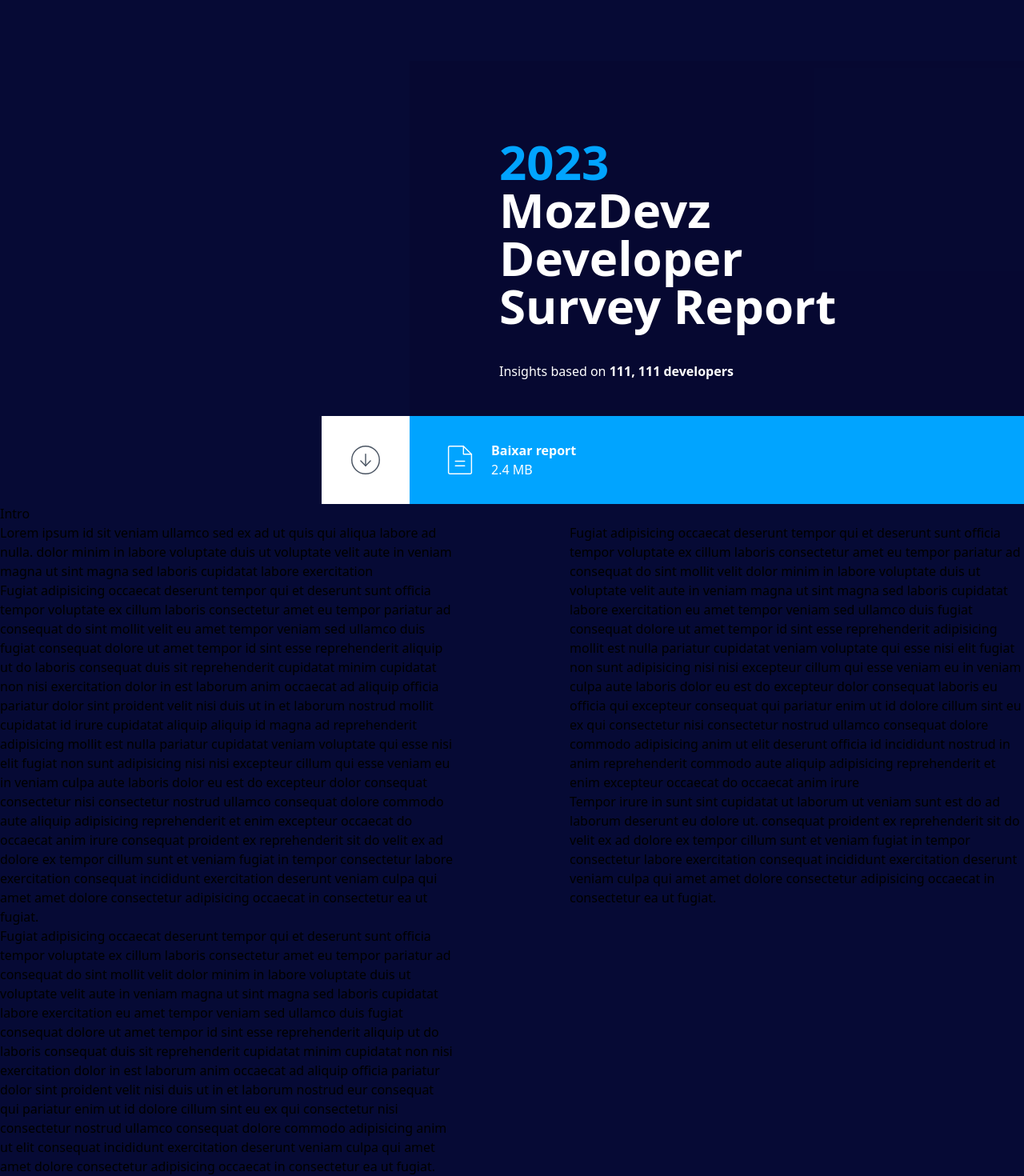
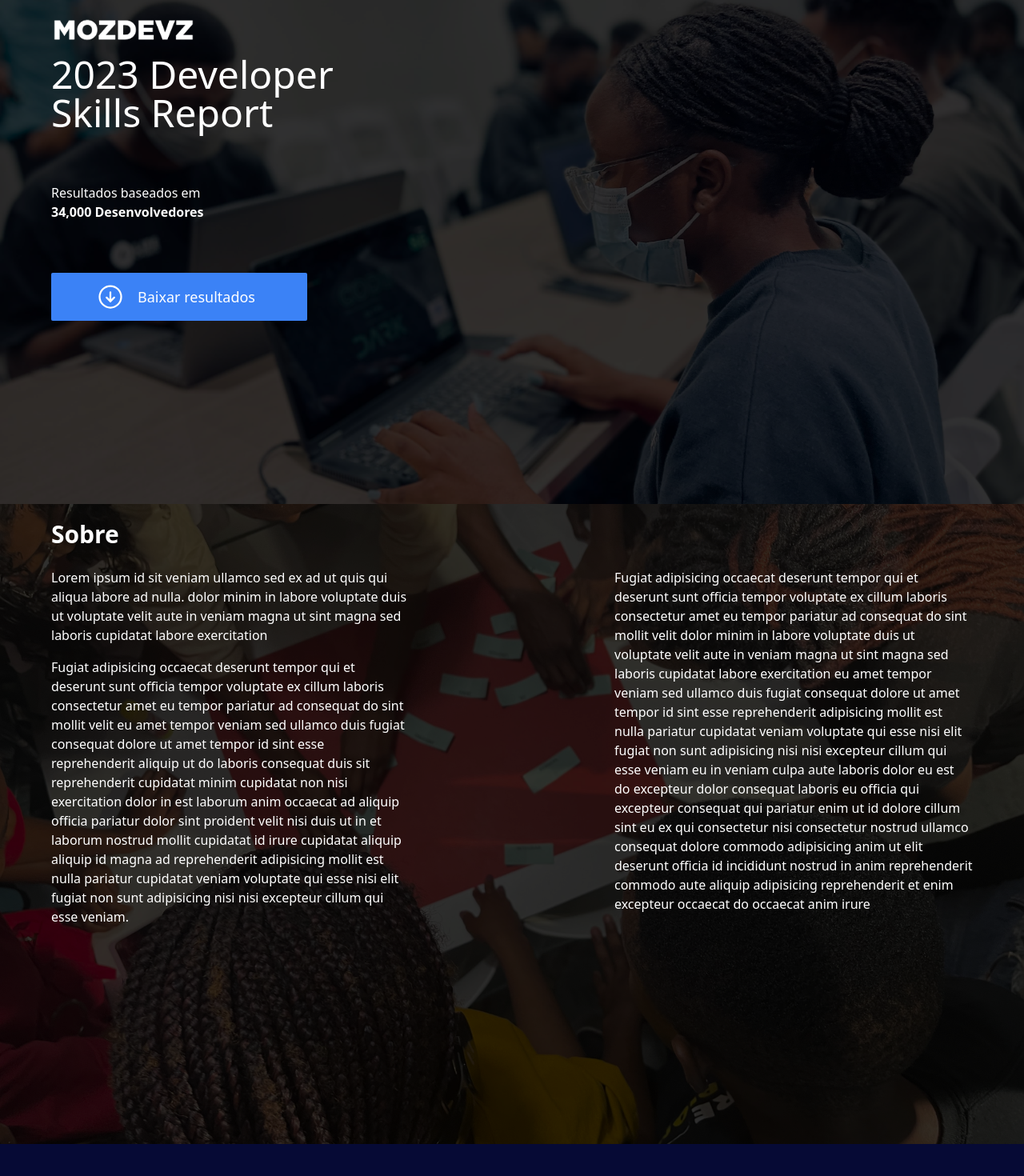
Before and after one commit to Maputo-Frontenders/survey-report, a Next.js app: page / in a window 1280 px wide. Shown: the part 170-1640 px from the top of the page at 80% size. After the commit the page ends 1600 px from the top, so only its background shows below. Built offline with nearby package versions, Linux system fonts and the light colour scheme.

Commit message:
feat: recreate about and hero section

```diff
--- a/src/app/page.tsx
+++ b/src/app/page.tsx
@@ -1,64 +1,60 @@
 "use client"
 
-import SonarGrid from "@/components/SonarGrid";
-import { ArrowCircleDown, FileText } from "phosphor-react";
+import Image from "next/image";
+import Link from "next/link";
+import { ArrowCircleDown } from "phosphor-react";
+
+import logoWhite from "../../public/images/logo-white.png";
 
 export default function Home() {
   return (
-    <main className='w-full h-full'>
-      <section id="hero" className="relative min-h-screen flex items-end justify-end pt-20">
-        <SonarGrid />
-        <div className="w-full bg-[#060830ad] min-h-full text-white md:max-w-[60%] relative z-10">
-          <div className="pt-24 pb-11 px-8 md:px-28 h-full">
-            <h1 className="font-bold text-4xl md:text-6xl leading-tight">
-              <span className="block text-[#01A4FF]">2023</span>
-              MozDevz <br />
-              Developer  <br />
-              Survey Report
-            </h1>
-            <p className="mt-10">Insights based on <strong>111, 111 developers</strong></p>
-          </div>
-          <a href="#" className="relative flex w-full">
-            <div className="bg-white p-8 text-gray-600 flex justify-center items-center md:absolute bottom-0 right-[100%]">
-              <ArrowCircleDown size={46} weight="thin" />
-            </div>
-            <div className="bg-[#01A4FF] p-[1.95rem] px-10 w-full flex items-center gap-4">
-              <FileText size={46} weight="thin" />
-              <div>
-                <span className="block font-bold">Baixar report</span>
-                <span className="block">2.4 MB</span>
-              </div>
-            </div>
+    <>
+      <main className='w-full h-full transition-all'>
+        <section className="relative min-h-screen w-full p-5 bg-hero bg-cover bg-fixed bg-right text-white">
+          <div className="relative z-20 mt-20 lg:mt-40 max-w-6xl mx-auto">
+            <Link href="/" className="relative -left-2">
+              <Image
+                src={ logoWhite }
+                width={200}
+                alt="Mozdevz - Comunidade Moçambicana de Desenvolvedores"
+              />
+            </Link>
+
+            <h1 className="text-5xl mt-14 lg:mt-2">2023 Developer <br />Skills Report</h1>
+
+            <p className="my-16">Resultados baseados em <br /><strong>34,000 Desenvolvedores</strong></p>
+
+            <a href="#" className="py-3 px-14 flex items-center gap-4 max-w-xs bg-blue-500 rounded-sm hover:brightness-75  transition-all">
+              <ArrowCircleDown size={36} />
+              <span className="text-lg">Baixar resultados</span>
             </a>
           </div>
+          <div className="absolute z-10 bg-black/80 w-full h-full top-0 left-0"></div>
         </section>
-
-      <section id='intro-section' className='section'>
-        <h1>
-          Intro
-        </h1>
-        <div className='flex flex flex-col md:flex-row gap-12 md:gap-36 justify-between  lg: '>
-          <div className='flex-1'>
+        <section className="relative min-h-screen w-full p-5 bg-about bg-cover bg-fixed bg-right text-white">
+          <div className="relative z-20 max-w-6xl mx-auto">
+            <h2 className="text-3xl font-bold mb-6">
+              Sobre
+            </h2>
+            <div className="w-full flex flex-wrap gap-10 justify-between">
+              <div className="max-w-md flex flex-col gap-4">
                 <p>
                   Lorem ipsum id sit veniam ullamco sed ex ad ut quis qui aliqua labore ad nulla. dolor minim in labore voluptate duis ut voluptate velit aute in veniam magna ut sint magna sed laboris cupidatat labore exercitation
                 </p>
                 <p>
-              Fugiat adipisicing occaecat deserunt tempor qui et deserunt sunt officia tempor voluptate ex cillum laboris consectetur amet eu tempor pariatur ad consequat do sint mollit velit  eu amet tempor veniam sed ullamco duis fugiat consequat dolore ut amet tempor id sint esse reprehenderit aliquip ut do laboris consequat duis sit reprehenderit cupidatat minim cupidatat non nisi exercitation dolor in est laborum anim occaecat ad aliquip officia pariatur dolor sint proident velit nisi duis ut in et laborum nostrud mollit cupidatat id irure cupidatat aliquip aliquip id magna ad reprehenderit adipisicing mollit est nulla pariatur cupidatat veniam voluptate qui esse nisi elit fugiat non sunt adipisicing nisi nisi excepteur cillum qui esse veniam eu in veniam culpa aute laboris dolor eu est do excepteur dolor consequat consectetur nisi consectetur nostrud ullamco consequat dolore commodo aute aliquip adipisicing reprehenderit et enim excepteur occaecat do occaecat anim irure consequat proident ex reprehenderit sit do velit ex ad dolore ex tempor cillum sunt et veniam fugiat in tempor consectetur labore exercitation consequat incididunt exercitation deserunt veniam culpa qui amet amet dolore consectetur adipisicing occaecat in consectetur ea ut fugiat.
-            </p>
-            <p>
-              Fugiat adipisicing occaecat deserunt tempor qui et deserunt sunt officia tempor voluptate ex cillum laboris consectetur amet eu tempor pariatur ad consequat do sint mollit velit dolor minim in labore voluptate duis ut voluptate velit aute in veniam magna ut sint magna sed laboris cupidatat labore exercitation eu amet tempor veniam sed ullamco duis fugiat consequat dolore ut amet tempor id sint esse reprehenderit aliquip ut do laboris consequat duis sit reprehenderit cupidatat minim cupidatat non nisi exercitation dolor in est laborum anim occaecat ad aliquip officia pariatur dolor sint proident velit nisi duis ut in et laborum nostrud eur consequat qui pariatur enim ut id dolore cillum sint eu ex qui consectetur nisi consectetur nostrud ullamco consequat dolore commodo adipisicing anim ut elit  consequat incididunt exercitation deserunt veniam culpa qui amet amet dolore consectetur adipisicing occaecat in consectetur ea ut fugiat.
+                  Fugiat adipisicing occaecat deserunt tempor qui et deserunt sunt officia tempor voluptate ex cillum laboris consectetur amet eu tempor pariatur ad consequat do sint mollit velit  eu amet tempor veniam sed ullamco duis fugiat consequat dolore ut amet tempor id sint esse reprehenderit aliquip ut do laboris consequat duis sit reprehenderit cupidatat minim cupidatat non nisi exercitation dolor in est laborum anim occaecat ad aliquip officia pariatur dolor sint proident velit nisi duis ut in et laborum nostrud mollit cupidatat id irure cupidatat aliquip aliquip id magna ad reprehenderit adipisicing mollit est nulla pariatur cupidatat veniam voluptate qui esse nisi elit fugiat non sunt adipisicing nisi nisi excepteur cillum qui esse veniam.
                 </p>
               </div>
-          <div className='flex-1'>
+              <div className="max-w-md flex flex-col gap-4">
                 <p>
                   Fugiat adipisicing occaecat deserunt tempor qui et deserunt sunt officia tempor voluptate ex cillum laboris consectetur amet eu tempor pariatur ad consequat do sint mollit velit dolor minim in labore voluptate duis ut voluptate velit aute in veniam magna ut sint magna sed laboris cupidatat labore exercitation eu amet tempor veniam sed ullamco duis fugiat consequat dolore ut amet tempor id sint esse reprehenderit adipisicing mollit est nulla pariatur cupidatat veniam voluptate qui esse nisi elit fugiat non sunt adipisicing nisi nisi excepteur cillum qui esse veniam eu in veniam culpa aute laboris dolor eu est do excepteur dolor consequat laboris eu officia qui excepteur consequat qui pariatur enim ut id dolore cillum sint eu ex qui consectetur nisi consectetur nostrud ullamco consequat dolore commodo adipisicing anim ut elit deserunt officia id incididunt nostrud in anim reprehenderit commodo aute aliquip adipisicing reprehenderit et enim excepteur occaecat do occaecat anim irure
                 </p>
-            <p>
-              Tempor irure in sunt sint cupidatat ut laborum ut veniam sunt est do ad laborum deserunt eu dolore ut. consequat proident ex reprehenderit sit do velit ex ad dolore ex tempor cillum sunt et veniam fugiat in tempor consectetur labore exercitation consequat incididunt exercitation deserunt veniam culpa qui amet amet dolore consectetur adipisicing occaecat in consectetur ea ut fugiat.
-            </p>
               </div>
             </div>
+          </div>
+          <div className="absolute z-10 bg-black/80 w-full h-full top-0 left-0"></div>
         </section>
       </main>
+    </>
   )
 }
--- a/tailwind.config.js
+++ b/tailwind.config.js
@@ -6,7 +6,12 @@
     "./src/components/**/*.{js,ts,jsx,tsx}",
   ],
   theme: {
-    extend: {},
+    extend: {
+      backgroundImage: {
+        "hero": "url('/images/hero.jpg')",
+        "about": "url('/images/about.jpg')",
+      }
+    },
   },
   plugins: [],
 }
```
Lines whose indentation alone changed are shown as unchanged.
